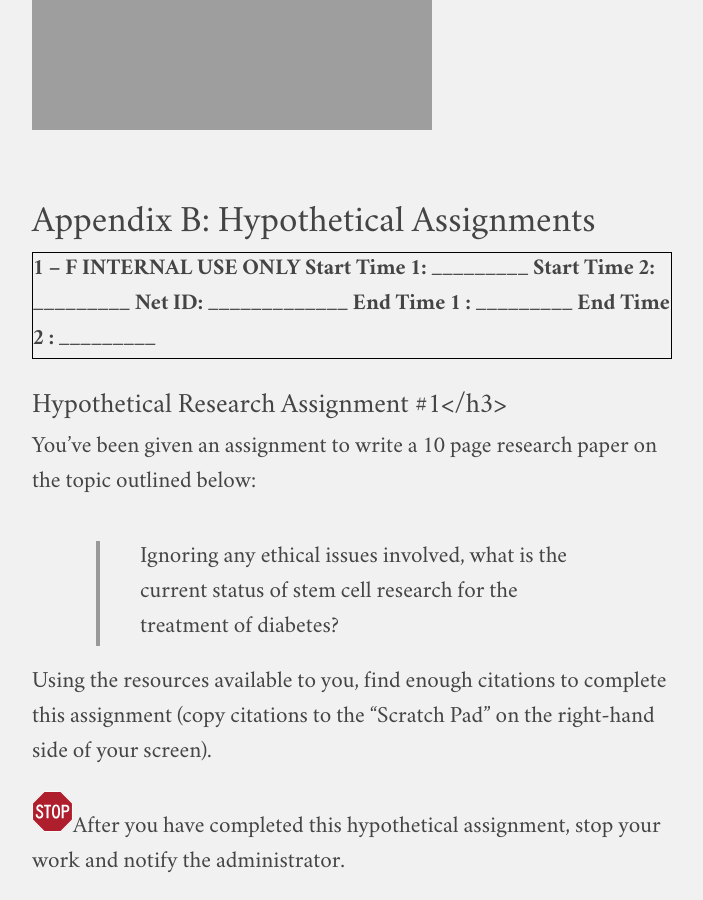
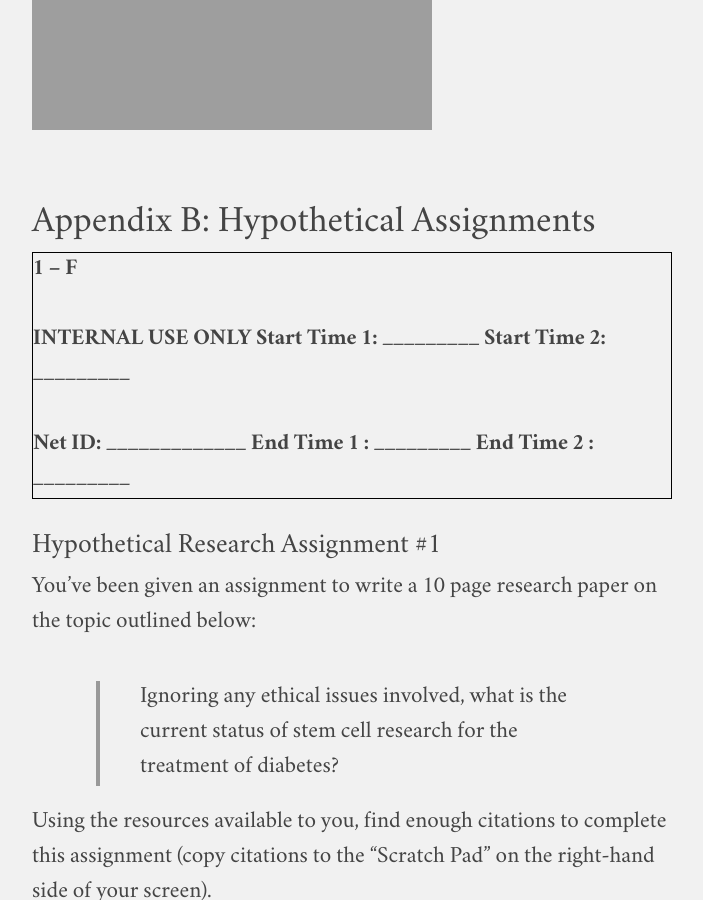
Before and after one commit to jaredhowland/jaredhowland.github.io, a Jekyll site: the page built from content/publications/federated-searching.md, in a window 1280 px wide and 900 px high, scrolled down 20352 px. Shown: the whole window, without its empty margins (288-991 px from the left). Built offline with Jekyll 4.4.1, drawn with Linux system fonts in a browser that asks for light colours; some of the changed text lies outside the part shown.

Commit message:
[FIX] Article formatting

```diff
--- a/content/publications/federated-searching.md
+++ b/content/publications/federated-searching.md
@@ -297,14 +297,13 @@ It is clear that students prefer federated searching over traditional searching,
 
 ## Appendix B: Hypothetical Assignments
 <div style="border:1px solid #000;font-weight:bold;">
-1 – F
-
+1 – F<br><br>
 INTERNAL USE ONLY  Start Time 1: _________ Start Time 2: _________
-
+<br><br>
 Net ID: _____________  End Time 1 : _________ End Time 2 : _________
 </div>
 
-### Hypothetical Research Assignment #1</h3>
+### Hypothetical Research Assignment #1
 
 You’ve been given an assignment to write a 10 page research paper on the topic outlined below:
 > Ignoring any ethical issues involved, what is the current status of stem cell research for the treatment of diabetes?
@@ -328,8 +327,8 @@ Using the resources available to you, find enough citations to complete this ass
         1   2   3   4   5   6   7
 2. How satisfied were you with the citations you were able to discover using the second research method (Hypothetical Assignment #2)? (Circle One: 1=Unsatisfied to 7=Very satisfied)
         1   2   3   4   5   6   7
-3. Which method did you prefer? (First)\____ (Second)\____
-Why?<br/><br/><br/>
+3. Which method did you prefer? (First)\_\_\_\_ (Second)\_\_\_\_
+Why?<br><br><br>
 4. What other comments do you have about your searching experiences?
 
 ## Appendix D: Librarian-Created Quality Rubric
```
